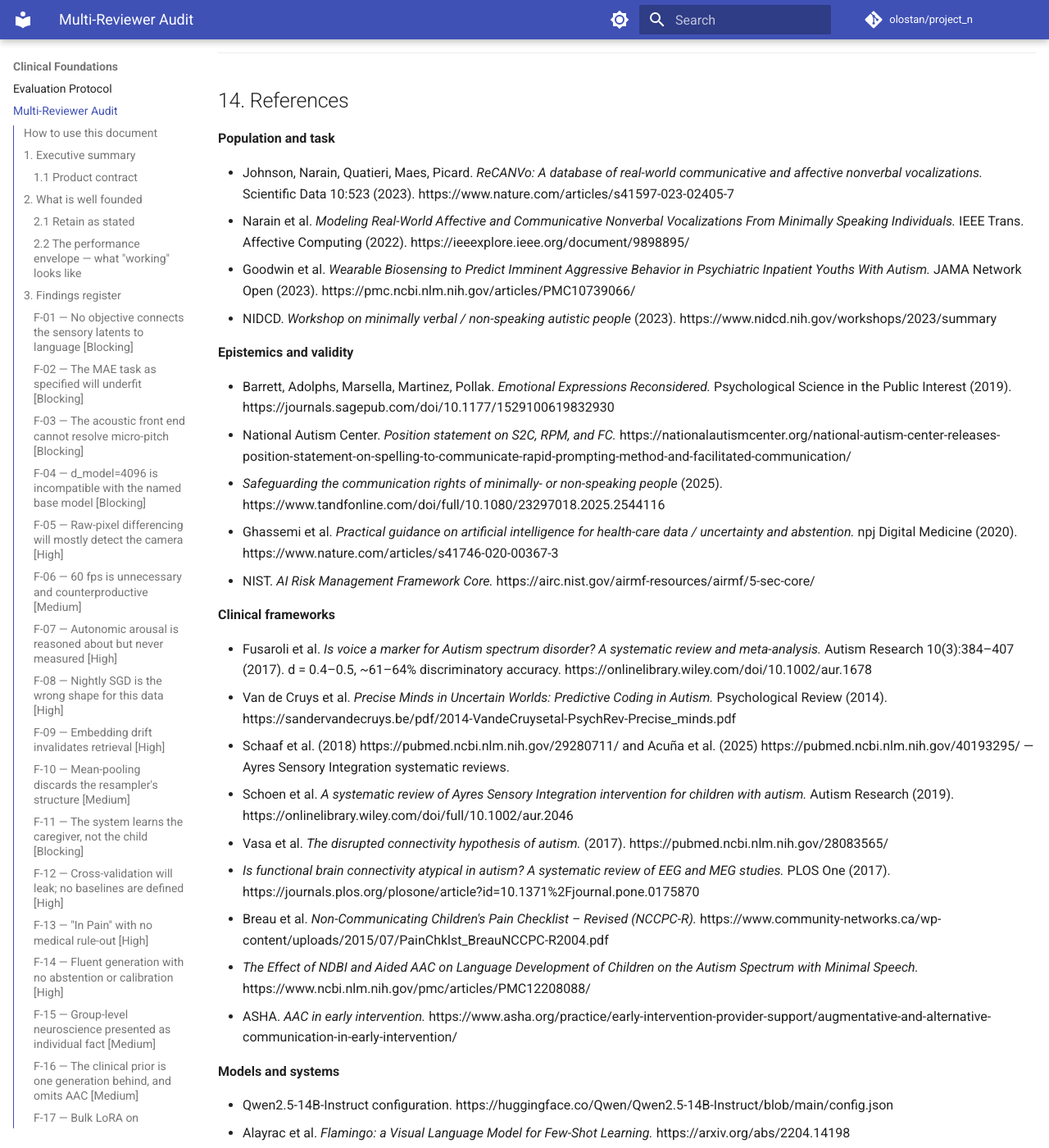
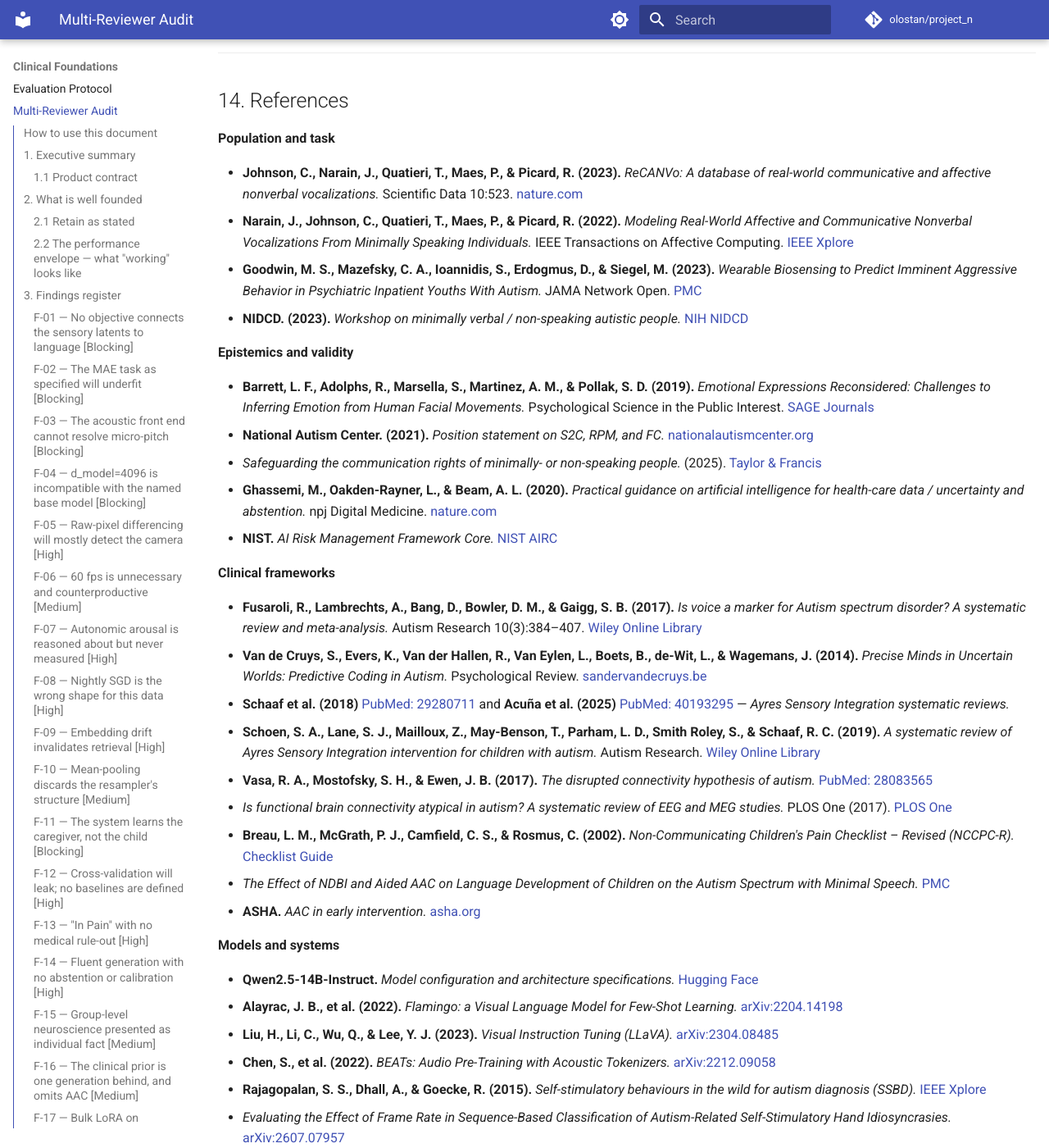
Before and after one commit to olostan/project_n, an MkDocs documentation site: the page built from docs/REVIEW_REFINEMENTS.md, in a window 1280 px wide and 1400 px high, scrolled down 23274 px. Shown: the whole window at 82% size. Built offline with MkDocs 1.6.1 and Material for MkDocs 9.7.7, drawn with Linux system fonts in a browser that asks for light colours; comment, search, counter and statistics services are not loaded; some of the changed text lies outside the part shown.

Commit message:
docs: link citations to bibliography anchors and add dynamic CSS target highlighting

```diff
--- a/docs/REVIEW_REFINEMENTS.md
+++ b/docs/REVIEW_REFINEMENTS.md
@@ -86,13 +86,13 @@
 
 | Result | Source | Implication for Project N |
 | :-- | :-- | :-- |
-| 7,077 labeled non-verbal vocalizations, 8 minimally speaking individuals, labeled in real time by a close family member | ReCANVo (Johnson et al., 2023) | Almost exactly this project's data design. The premise is validated, not speculative. |
-| Speaker-dependent 5-way function classification: UAR **0.75 / 0.53 / 0.79** for three individuals | Narain et al., 2022 | **This is the realistic target.** Achieved with conventional spectral features plus SVM/random forest — not a 14B LLM. |
-| Aggression forecast 1 min ahead from 3 min of wearable physiology: AUROC **0.71** population vs **0.84** person-dependent, n=20, 85% minimally verbal | Goodwin et al., 2023 | Quantifies the personalization gain. Also the strongest argument for adding a physiological channel (`F-07`). |
-| Pose-derived features on the public stimming benchmark: 97.5% (LSTM) / 98.75% (GRU) | SSBD frame-rate ablation | Pose is robust and cheap; see `F-05`. |
-| Accuracy **peaks at 15-frame sampling**, not every frame (LSTM 90.0% → 97.5%), at ~93% less compute | SSBD frame-rate ablation | 60 fps is not merely unnecessary, it is counterproductive; see `F-06`. |
-| Aided AAC: improved vocal output in **87%** of participants, no study reporting decreased speech | NDBI + aided AAC meta-analysis | AAC does not suppress speech. Removes the main objection to `P0-4`. |
-| Population autism-vs-control voice features: Cohen's d 0.4–0.5, **61–64%** discriminatory accuracy | Fusaroli et al., 2017 | Cited for contrast: *population* prosody markers are weak. This is a different question from within-child decoding, and the distinction must be kept straight in the docs. |
+| 7,077 labeled non-verbal vocalizations, 8 minimally speaking individuals, labeled in real time by a close family member | [ReCANVo (Johnson et al., 2023)](#ref-johnson-2023) | Almost exactly this project's data design. The premise is validated, not speculative. |
+| Speaker-dependent 5-way function classification: UAR **0.75 / 0.53 / 0.79** for three individuals | [Narain et al., 2022](#ref-narain-2022) | **This is the realistic target.** Achieved with conventional spectral features plus SVM/random forest — not a 14B LLM. |
+| Aggression forecast 1 min ahead from 3 min of wearable physiology: AUROC **0.71** population vs **0.84** person-dependent, n=20, 85% minimally verbal | [Goodwin et al., 2023](#ref-goodwin-2023) | Quantifies the personalization gain. Also the strongest argument for adding a physiological channel (`F-07`). |
+| Pose-derived features on the public stimming benchmark: 97.5% (LSTM) / 98.75% (GRU) | [SSBD frame-rate ablation](#ref-ssbd-framerate) | Pose is robust and cheap; see `F-05`. |
+| Accuracy **peaks at 15-frame sampling**, not every frame (LSTM 90.0% → 97.5%), at ~93% less compute | [SSBD frame-rate ablation](#ref-ssbd-framerate) | 60 fps is not merely unnecessary, it is counterproductive; see `F-06`. |
+| Aided AAC: improved vocal output in **87%** of participants, no study reporting decreased speech | [NDBI + aided AAC meta-analysis](#ref-ndbi-aac) | AAC does not suppress speech. Removes the main objection to `P0-4`. |
+| Population autism-vs-control voice features: Cohen's d 0.4–0.5, **61–64%** discriminatory accuracy | [Fusaroli et al., 2017](#ref-fusaroli-2017) | Cited for contrast: *population* prosody markers are weak. This is a different question from within-child decoding, and the distinction must be kept straight in the docs. |
 
 **Read 2.2 together:** person-specific models substantially outperform population models, and the honest
 ceiling for this task is roughly 0.75 UAR on a handful of classes — not a fluent narrative of a child's
@@ -337,10 +337,10 @@
 Two literatures bear directly on this:
 
 - The emotion-inference critique establishes that facial, body, and vocal cues are context-dependent, and
-  specifically warns against calling agreement with observers "accuracy" (Barrett et al., 2019). That is
+  specifically warns against calling agreement with observers "accuracy" ([Barrett et al., 2019](#ref-barrett-2019)). That is
   precisely the metric this design would otherwise report.
 - Facilitated Communication, Rapid Prompting Method, and Spelling to Communicate all failed on
-  **authorship**. ASHA, ASAT, and the National Autism Center hold that none has demonstrated independent
+  **authorship**. ASHA, ASAT, and the [National Autism Center](#ref-nac-2021) hold that none has demonstrated independent
   authorship under blinded testing; a 2017 review of 108 RPM papers found not one message-passing validity
   test. Project N is not FC — the signal is a real sensor recording, not a facilitator's hand — but it is
   exposed to the identical epistemic failure, and the documents currently contain no validity test at all.
@@ -375,7 +375,7 @@
 pain, otitis, migraine, seizure activity, and later menarche. A system that answers "vestibular seeking"
 while the child has appendicitis has caused harm, and it will answer confidently, because that is what LLMs do.
 
-The ad-hoc enum is also unnecessary. **NCCPC-R** (Non-Communicating Children's Pain Checklist – Revised) is
+The ad-hoc enum is also unnecessary. [**NCCPC-R**](#ref-breau-2002) (Non-Communicating Children's Pain Checklist – Revised; [Breau et al., 2002](#ref-breau-2002)) is
 a validated 27-item instrument across six subscales — vocal, emotional, facial, body language, protective,
 physiological — built for this population, designed for use by parents without training, internal
 consistency α ≈ 0.92, with established sensitivity to pain. Several items are directly observable in the
@@ -435,7 +435,7 @@
 
 Two more current frameworks explain why stimming occurs more falsifiably than sensory integration does:
 
-- **HIPPEA** (Van de Cruys et al., 2014) — prediction errors assigned inflexibly high precision, with
+- **HIPPEA** ([Van de Cruys et al., 2014](#ref-vandecruys-2014)) — prediction errors assigned inflexibly high precision, with
   stereotyped behavior as a strategy for increasing environmental predictability. This reframes a stim as
   uncertainty reduction, which is testable and antecedent-linked.
 - **Interoception** — covers the body-state axis that the sensory-integration literature handles indirectly.
@@ -917,45 +917,45 @@
 
 **Population and task**
 
-- Johnson, Narain, Quatieri, Maes, Picard. *ReCANVo: A database of real-world communicative and affective nonverbal vocalizations.* Scientific Data 10:523 (2023). https://www.nature.com/articles/s41597-023-02405-7
-- Narain et al. *Modeling Real-World Affective and Communicative Nonverbal Vocalizations From Minimally Speaking Individuals.* IEEE Trans. Affective Computing (2022). https://ieeexplore.ieee.org/document/9898895/
-- Goodwin et al. *Wearable Biosensing to Predict Imminent Aggressive Behavior in Psychiatric Inpatient Youths With Autism.* JAMA Network Open (2023). https://pmc.ncbi.nlm.nih.gov/articles/PMC10739066/
-- NIDCD. *Workshop on minimally verbal / non-speaking autistic people* (2023). https://www.nidcd.nih.gov/workshops/2023/summary
+- <a id="ref-johnson-2023"></a>**Johnson, C., Narain, J., Quatieri, T., Maes, P., & Picard, R. (2023).** *ReCANVo: A database of real-world communicative and affective nonverbal vocalizations.* Scientific Data 10:523. [nature.com](https://www.nature.com/articles/s41597-023-02405-7)
+- <a id="ref-narain-2022"></a>**Narain, J., Johnson, C., Quatieri, T., Maes, P., & Picard, R. (2022).** *Modeling Real-World Affective and Communicative Nonverbal Vocalizations From Minimally Speaking Individuals.* IEEE Transactions on Affective Computing. [IEEE Xplore](https://ieeexplore.ieee.org/document/9898895/)
+- <a id="ref-goodwin-2023"></a>**Goodwin, M. S., Mazefsky, C. A., Ioannidis, S., Erdogmus, D., & Siegel, M. (2023).** *Wearable Biosensing to Predict Imminent Aggressive Behavior in Psychiatric Inpatient Youths With Autism.* JAMA Network Open. [PMC](https://pmc.ncbi.nlm.nih.gov/articles/PMC10739066/)
+- <a id="ref-nidcd-2023"></a>**NIDCD. (2023).** *Workshop on minimally verbal / non-speaking autistic people.* [NIH NIDCD](https://www.nidcd.nih.gov/workshops/2023/summary)
 
 **Epistemics and validity**
 
-- Barrett, Adolphs, Marsella, Martinez, Pollak. *Emotional Expressions Reconsidered.* Psychological Science in the Public Interest (2019). https://journals.sagepub.com/doi/10.1177/1529100619832930
-- National Autism Center. *Position statement on S2C, RPM, and FC.* https://nationalautismcenter.org/national-autism-center-releases-position-statement-on-spelling-to-communicate-rapid-prompting-method-and-facilitated-communication/
-- *Safeguarding the communication rights of minimally- or non-speaking people* (2025). https://www.tandfonline.com/doi/full/10.1080/23297018.2025.2544116
-- Ghassemi et al. *Practical guidance on artificial intelligence for health-care data / uncertainty and abstention.* npj Digital Medicine (2020). https://www.nature.com/articles/s41746-020-00367-3
-- NIST. *AI Risk Management Framework Core.* https://airc.nist.gov/airmf-resources/airmf/5-sec-core/
+- <a id="ref-barrett-2019"></a>**Barrett, L. F., Adolphs, R., Marsella, S., Martinez, A. M., & Pollak, S. D. (2019).** *Emotional Expressions Reconsidered: Challenges to Inferring Emotion from Human Facial Movements.* Psychological Science in the Public Interest. [SAGE Journals](https://journals.sagepub.com/doi/10.1177/1529100619832930)
+- <a id="ref-nac-2021"></a>**National Autism Center. (2021).** *Position statement on S2C, RPM, and FC.* [nationalautismcenter.org](https://nationalautismcenter.org/national-autism-center-releases-position-statement-on-spelling-to-communicate-rapid-prompting-method-and-facilitated-communication/)
+- <a id="ref-tandf-2025"></a>*Safeguarding the communication rights of minimally- or non-speaking people.* (2025). [Taylor & Francis](https://www.tandfonline.com/doi/full/10.1080/23297018.2025.2544116)
+- <a id="ref-ghassemi-2020"></a>**Ghassemi, M., Oakden-Rayner, L., & Beam, A. L. (2020).** *Practical guidance on artificial intelligence for health-care data / uncertainty and abstention.* npj Digital Medicine. [nature.com](https://www.nature.com/articles/s41746-020-00367-3)
+- <a id="ref-nist-ai"></a>**NIST.** *AI Risk Management Framework Core.* [NIST AIRC](https://airc.nist.gov/airmf-resources/airmf/5-sec-core/)
 
 **Clinical frameworks**
 
-- Fusaroli et al. *Is voice a marker for Autism spectrum disorder? A systematic review and meta-analysis.* Autism Research 10(3):384–407 (2017). d = 0.4–0.5, ~61–64% discriminatory accuracy. https://onlinelibrary.wiley.com/doi/10.1002/aur.1678
-- Van de Cruys et al. *Precise Minds in Uncertain Worlds: Predictive Coding in Autism.* Psychological Review (2014). https://sandervandecruys.be/pdf/2014-VandeCruysetal-PsychRev-Precise_minds.pdf
-- Schaaf et al. (2018) https://pubmed.ncbi.nlm.nih.gov/29280711/ and Acuña et al. (2025) https://pubmed.ncbi.nlm.nih.gov/40193295/ — Ayres Sensory Integration systematic reviews.
-- Schoen et al. *A systematic review of Ayres Sensory Integration intervention for children with autism.* Autism Research (2019). https://onlinelibrary.wiley.com/doi/full/10.1002/aur.2046
-- Vasa et al. *The disrupted connectivity hypothesis of autism.* (2017). https://pubmed.ncbi.nlm.nih.gov/28083565/
-- *Is functional brain connectivity atypical in autism? A systematic review of EEG and MEG studies.* PLOS One (2017). https://journals.plos.org/plosone/article?id=10.1371%2Fjournal.pone.0175870
-- Breau et al. *Non-Communicating Children's Pain Checklist – Revised (NCCPC-R).* https://www.community-networks.ca/wp-content/uploads/2015/07/PainChklst_BreauNCCPC-R2004.pdf
-- *The Effect of NDBI and Aided AAC on Language Development of Children on the Autism Spectrum with Minimal Speech.* https://www.ncbi.nlm.nih.gov/pmc/articles/PMC12208088/
-- ASHA. *AAC in early intervention.* https://www.asha.org/practice/early-intervention-provider-support/augmentative-and-alternative-communication-in-early-intervention/
+- <a id="ref-fusaroli-2017"></a>**Fusaroli, R., Lambrechts, A., Bang, D., Bowler, D. M., & Gaigg, S. B. (2017).** *Is voice a marker for Autism spectrum disorder? A systematic review and meta-analysis.* Autism Research 10(3):384–407. [Wiley Online Library](https://onlinelibrary.wiley.com/doi/10.1002/aur.1678)
+- <a id="ref-vandecruys-2014"></a>**Van de Cruys, S., Evers, K., Van der Hallen, R., Van Eylen, L., Boets, B., de-Wit, L., & Wagemans, J. (2014).** *Precise Minds in Uncertain Worlds: Predictive Coding in Autism.* Psychological Review. [sandervandecruys.be](https://sandervandecruys.be/pdf/2014-VandeCruysetal-PsychRev-Precise_minds.pdf)
+- <a id="ref-schaaf-2018"></a>**Schaaf et al. (2018)** [PubMed: 29280711](https://pubmed.ncbi.nlm.nih.gov/29280711/) and **Acuña et al. (2025)** [PubMed: 40193295](https://pubmed.ncbi.nlm.nih.gov/40193295/) — *Ayres Sensory Integration systematic reviews.*
+- <a id="ref-schoen-2019"></a>**Schoen, S. A., Lane, S. J., Mailloux, Z., May-Benson, T., Parham, L. D., Smith Roley, S., & Schaaf, R. C. (2019).** *A systematic review of Ayres Sensory Integration intervention for children with autism.* Autism Research. [Wiley Online Library](https://onlinelibrary.wiley.com/doi/full/10.1002/aur.2046)
+- <a id="ref-vasa-2017"></a>**Vasa, R. A., Mostofsky, S. H., & Ewen, J. B. (2017).** *The disrupted connectivity hypothesis of autism.* [PubMed: 28083565](https://pubmed.ncbi.nlm.nih.gov/28083565/)
+- <a id="ref-plos-2017"></a>*Is functional brain connectivity atypical in autism? A systematic review of EEG and MEG studies.* PLOS One (2017). [PLOS One](https://journals.plos.org/plosone/article?id=10.1371%2Fjournal.pone.0175870)
+- <a id="ref-breau-2002"></a>**Breau, L. M., McGrath, P. J., Camfield, C. S., & Rosmus, C. (2002).** *Non-Communicating Children's Pain Checklist – Revised (NCCPC-R).* [Checklist Guide](https://www.community-networks.ca/wp-content/uploads/2015/07/PainChklst_BreauNCCPC-R2004.pdf)
+- <a id="ref-ndbi-aac"></a>*The Effect of NDBI and Aided AAC on Language Development of Children on the Autism Spectrum with Minimal Speech.* [PMC](https://www.ncbi.nlm.nih.gov/pmc/articles/PMC12208088/)
+- <a id="ref-asha-aac"></a>**ASHA.** *AAC in early intervention.* [asha.org](https://www.asha.org/practice/early-intervention-provider-support/augmentative-and-alternative-communication-in-early-intervention/)
 
 **Models and systems**
 
-- Qwen2.5-14B-Instruct configuration. https://huggingface.co/Qwen/Qwen2.5-14B-Instruct/blob/main/config.json
-- Alayrac et al. *Flamingo: a Visual Language Model for Few-Shot Learning.* https://arxiv.org/abs/2204.14198
-- Liu et al. *Visual Instruction Tuning (LLaVA).* https://arxiv.org/abs/2304.08485
-- Chen et al. *BEATs: Audio Pre-Training with Acoustic Tokenizers.* https://arxiv.org/abs/2212.09058
-- Rajagopalan et al. *Detecting self-stimulatory behaviours for autism diagnosis* (SSBD). https://ieeexplore.ieee.org/document/7025294/
-- *Evaluating the Effect of Frame Rate in Sequence-Based Classification of Autism-Related Self-Stimulatory Hand Idiosyncrasies.* https://arxiv.org/html/2607.07957v1
-- MLX neural-network API. https://ml-explore.github.io/mlx/build/html/python/nn.html
-- MLX-LM (cache and prefill control). https://github.com/ml-explore/mlx-lm
+- <a id="ref-qwen25"></a>**Qwen2.5-14B-Instruct.** *Model configuration and architecture specifications.* [Hugging Face](https://huggingface.co/Qwen/Qwen2.5-14B-Instruct/blob/main/config.json)
+- <a id="ref-alayrac-2022"></a>**Alayrac, J. B., et al. (2022).** *Flamingo: a Visual Language Model for Few-Shot Learning.* [arXiv:2204.14198](https://arxiv.org/abs/2204.14198)
+- <a id="ref-liu-2023"></a>**Liu, H., Li, C., Wu, Q., & Lee, Y. J. (2023).** *Visual Instruction Tuning (LLaVA).* [arXiv:2304.08485](https://arxiv.org/abs/2304.08485)
+- <a id="ref-chen-2022"></a>**Chen, S., et al. (2022).** *BEATs: Audio Pre-Training with Acoustic Tokenizers.* [arXiv:2212.09058](https://arxiv.org/abs/2212.09058)
+- <a id="ref-rajagopalan-2015"></a>**Rajagopalan, S. S., Dhall, A., & Goecke, R. (2015).** *Self-stimulatory behaviours in the wild for autism diagnosis (SSBD).* [IEEE Xplore](https://ieeexplore.ieee.org/document/7025294/)
+- <a id="ref-ssbd-framerate"></a>*Evaluating the Effect of Frame Rate in Sequence-Based Classification of Autism-Related Self-Stimulatory Hand Idiosyncrasies.* [arXiv:2607.07957](https://arxiv.org/html/2607.07957v1)
+- <a id="ref-mlx-nn"></a>**Apple MLX Team.** *MLX neural-network API reference.* [ml-explore.github.io](https://ml-explore.github.io/mlx/build/html/python/nn.html)
+- <a id="ref-mlx-lm"></a>**Apple MLX Team.** *MLX-LM (cache and prefill control).* [GitHub](https://github.com/ml-explore/mlx-lm)
 
 **Platform and regulatory**
 
-- Apple. *TN3137: On Mac keychain APIs and implementations.* https://developer.apple.com/documentation/Technotes/tn3137-on-mac-keychains
-- Apple. *Restricting keychain item accessibility.* https://developer.apple.com/documentation/security/restricting-keychain-item-accessibility
-- FDA. *Clinical Decision Support Software* guidance. https://www.fda.gov/regulatory-information/search-fda-guidance-documents/clinical-decision-support-software
-- HHS. *HIPAA Security Rule.* https://www.hhs.gov/hipaa/for-professionals/security/laws-regulations/index.html
+- <a id="ref-apple-tn3137"></a>**Apple.** *TN3137: On Mac keychain APIs and implementations.* [Apple Developer](https://developer.apple.com/documentation/Technotes/tn3137-on-mac-keychains)
+- <a id="ref-apple-keychain"></a>**Apple.** *Restricting keychain item accessibility.* [Apple Developer](https://developer.apple.com/documentation/security/restricting-keychain-item-accessibility)
+- <a id="ref-fda-cds"></a>**FDA.** *Clinical Decision Support Software Guidance.* [FDA Guidance](https://www.fda.gov/regulatory-information/search-fda-guidance-documents/clinical-decision-support-software)
+- <a id="ref-hhs-hipaa"></a>**HHS.** *HIPAA Security Rule.* [HHS.gov](https://www.hhs.gov/hipaa/for-professionals/security/laws-regulations/index.html)
--- a/docs/stylesheets/extra.css
+++ b/docs/stylesheets/extra.css
@@ -196,22 +196,28 @@
 
 /* Ensure anchors in lists and headers have generous scroll margin so sticky header does not obscure them */
 [id^="ref-"],
-li:has(a[id^="ref-"]),
+li:has([id^="ref-"]),
 li[id^="ref-"] {
   scroll-margin-top: 6rem;
 }
 
-/* Smooth pulse highlight when jumping to a referenced citation */
-li:has(a[id^="ref-"]):target,
-li[id^="ref-"]:target {
-  animation: citation-pulse 2s ease-out;
+/* Highlight and outline the active target bibliography item when navigated to */
+li:has(:target),
+li:target {
+  background-color: rgba(63, 81, 181, 0.08) !important;
+  outline: 2px solid var(--md-primary-fg-color, #3f51b5) !important;
+  outline-offset: 6px;
+  border-radius: 6px !important;
+  box-shadow: 0 4px 16px rgba(63, 81, 181, 0.15) !important;
+  transition: all 0.3s ease-in-out;
+  scroll-margin-top: 6rem;
 }
 
-@keyframes citation-pulse {
-  0% {
-    background-color: rgba(63, 81, 181, 0.25);
-  }
-  100% {
-    background-color: transparent;
-  }
+/* Dark mode target highlight */
+[data-md-color-scheme="slate"] li:has(:target),
+[data-md-color-scheme="slate"] li:target {
+  background-color: rgba(124, 77, 255, 0.15) !important;
+  outline: 2px solid var(--md-accent-fg-color, #7c4dff) !important;
+  outline-offset: 6px;
+  box-shadow: 0 4px 16px rgba(124, 77, 255, 0.25) !important;
 }
```
Also changed, not shown: DESIGN.md (+4 -4 lines), README.md (+2 -2 lines), SPECS.md (+1 -1 lines), WHITE_PAPER.md (added, +1 -0 lines), docs/evaluation_protocol.md (+2 -2 lines), docs/index.md (+2 -2 lines).
